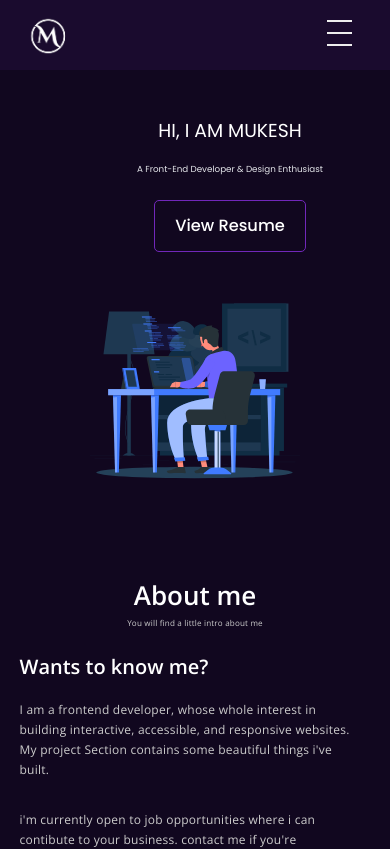
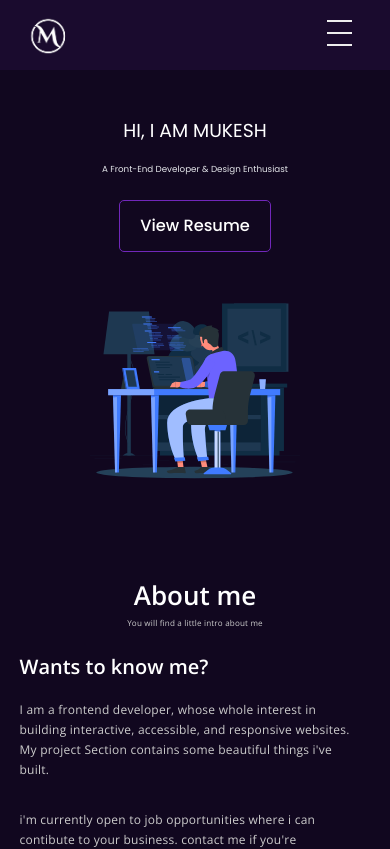
Before and after one commit to patidarmk/myportfolio, a React (Create React App) app: page / in a window 390 px wide. Shown: the top 849 px of the page. Built offline with nearby package versions, Linux system fonts and the light colour scheme.

Commit message:
update code

```diff
--- a/src/components/Profile.css
+++ b/src/components/Profile.css
@@ -175,7 +175,7 @@
 		margin-bottom:.5rem;
 	}
 	.profile-title-left-section {
-		margin-left: 7rem;
+		margin-left: 0rem;
 		align-items: center;
 		margin-top: 5rem;
 	}
```
